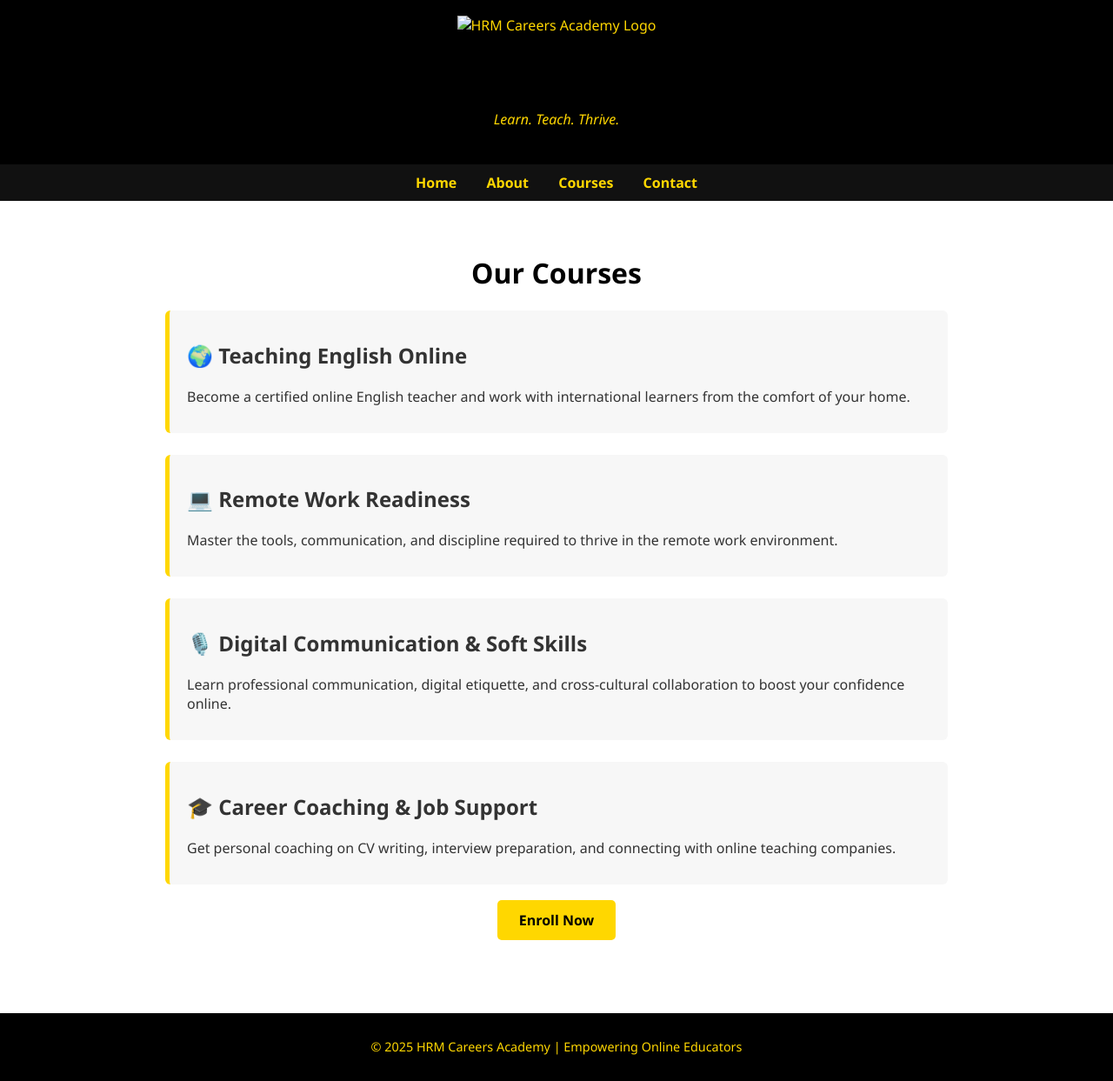
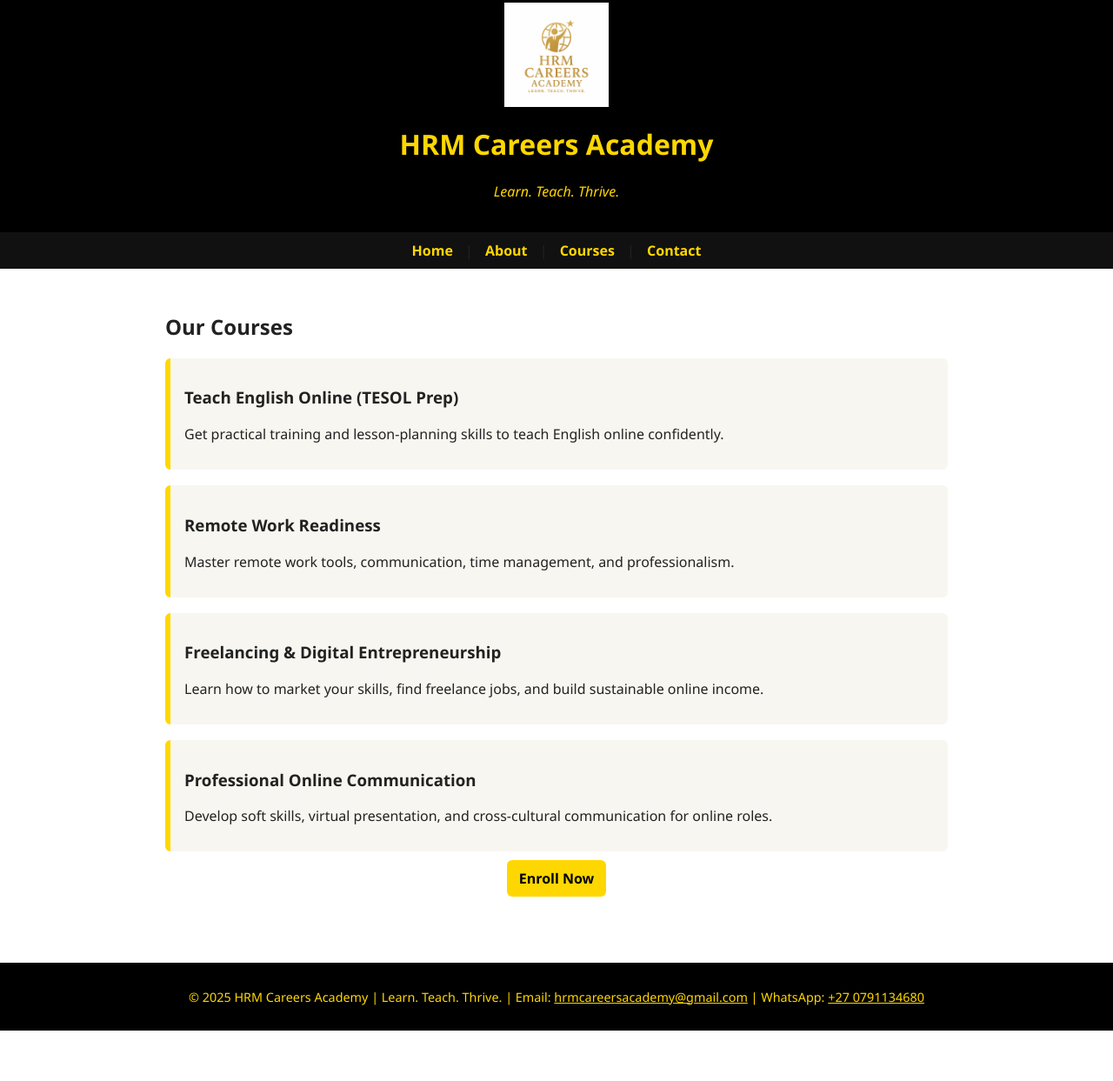
Before and after one commit to hrmcareersacademy/hrmcareersacademy.github.io, a plain HTML site: page courses.html in a window 1280 px wide. Shown: the part 17-1260 px from the top of the page at 87% size. After the commit the page ends 1202 px from the top, so only its background shows below. Drawn offline with Linux system fonts and the light colour scheme.

Commit message:
Add files via upload
Upload complete HRM Careers Academy website files

```diff
--- a/courses.html
+++ b/courses.html
@@ -1,117 +1,59 @@
-<!DOCTYPE html>
+<!doctype html>
 <html lang="en">
 <head>
-  <meta charset="UTF-8">
-  <meta name="viewport" content="width=device-width, initial-scale=1.0">
+<meta charset="utf-8">
+<meta name="viewport" content="width=device-width,initial-scale=1">
 <title>Courses - HRM Careers Academy</title>
 <style>
-    body {
-      font-family: "Segoe UI", Arial, sans-serif;
-      background-color: #fff;
-      color: #333;
-      margin: 0;
-      text-align: center;
-    }
-    header {
-      background-color: #000;
-      color: gold;
-      padding: 25px 10px;
-    }
-    header img {
-      width: 120px;
-      margin-top: 10px;
-    }
-    nav {
-      background-color: #111;
-      padding: 10px;
-    }
-    nav a {
-      color: gold;
-      text-decoration: none;
-      margin: 0 15px;
-      font-weight: bold;
-    }
-    nav a:hover {
-      text-decoration: underline;
-    }
-    main {
-      padding: 40px 20px;
-      max-width: 900px;
-      margin: 0 auto;
-      text-align: left;
-    }
-    h1 {
-      text-align: center;
-      color: #000;
-    }
-    .course {
-      background-color: #f7f7f7;
-      border-left: 5px solid gold;
-      padding: 15px 20px;
-      margin-bottom: 25px;
-      border-radius: 6px;
-    }
-    .button {
-      background-color: gold;
-      color: black;
-      padding: 12px 25px;
-      text-decoration: none;
-      border-radius: 5px;
-      font-weight: bold;
-    }
-    footer {
-      background-color: #000;
-      color: gold;
-      padding: 15px;
-      margin-top: 40px;
-      font-size: 0.9em;
-    }
+body{font-family:Segoe UI, Arial, sans-serif;margin:0;color:#222;}
+header{background:#000;color:gold;padding:20px 10px;text-align:center;}
+.logo{width:120px;height:auto;margin:0 auto 8px;display:block;}
+nav{background:#111;padding:10px;text-align:center;}
+nav a{color:gold;text-decoration:none;margin:0 10px;font-weight:700;}
+main{padding:30px 20px;max-width:900px;margin:0 auto;text-align:left;}
+.course{background:#f8f6f0;border-left:6px solid gold;padding:14px 16px;margin-bottom:18px;border-radius:6px;}
+.btn{background:gold;color:black;padding:10px 14px;border-radius:6px;text-decoration:none;font-weight:700;}
+footer{background:#000;color:gold;padding:15px;margin-top:40px;text-align:center;}
 </style>
 </head>
 <body>
 <header>
-    <img src="logo.png" alt="HRM Careers Academy Logo">
+  <img src="logo.png" class="logo" alt="HRM Careers Academy logo">
   <h1>HRM Careers Academy</h1>
   <p><em>Learn. Teach. Thrive.</em></p>
 </header>
 
 <nav>
-    <a href="index.html">Home</a>
-    <a href="about.html">About</a>
-    <a href="courses.html">Courses</a>
+  <a href="index.html">Home</a> |
+  <a href="about.html">About</a> |
+  <a href="courses.html">Courses</a> |
   <a href="contact.html">Contact</a>
 </nav>
 
 <main>
-    <h1>Our Courses</h1>
-
+  <h2>Our Courses</h2>
   <div class="course">
-      <h2>🌍 Teaching English Online</h2>
-      <p>Become a certified online English teacher and work with international learners from the comfort of your home.</p>
+    <h3>Teach English Online (TESOL Prep)</h3>
+    <p>Get practical training and lesson-planning skills to teach English online confidently.</p>
   </div>
-
   <div class="course">
-      <h2>💻 Remote Work Readiness</h2>
-      <p>Master the tools, communication, and discipline required to thrive in the remote work environment.</p>
+    <h3>Remote Work Readiness</h3>
+    <p>Master remote work tools, communication, time management, and professionalism.</p>
   </div>
-
   <div class="course">
-      <h2>🎙️ Digital Communication & Soft Skills</h2>
-      <p>Learn professional communication, digital etiquette, and cross-cultural collaboration to boost your confidence online.</p>
+    <h3>Freelancing & Digital Entrepreneurship</h3>
+    <p>Learn how to market your skills, find freelance jobs, and build sustainable online income.</p>
   </div>
-
   <div class="course">
-      <h2>🎓 Career Coaching & Job Support</h2>
-      <p>Get personal coaching on CV writing, interview preparation, and connecting with online teaching companies.</p>
+    <h3>Professional Online Communication</h3>
+    <p>Develop soft skills, virtual presentation, and cross-cultural communication for online roles.</p>
   </div>
-
-    <p style="text-align:center; margin-top:30px;">
-      <a href="contact.html" class="button">Enroll Now</a>
-    </p>
+  <p style="text-align:center;margin-top:20px;"><a href="contact.html" class="btn">Enroll Now</a></p>
 </main>
 
-  <footer>
-    <p>© 2025 HRM Careers Academy | Empowering Online Educators</p>
+<footer style="background:#000;color:gold;padding:15px;margin-top:40px;font-size:0.9em;text-align:center;">
+  <p>© 2025 HRM Careers Academy | Learn. Teach. Thrive. | Email: <a href="mailto:hrmcareersacademy@gmail.com" style="color:gold">hrmcareersacademy@gmail.com</a> | WhatsApp: <a href="https://wa.me/270791134680" style="color:gold">+27 0791134680</a></p>
 </footer>
+
 </body>
 </html>
```
Also changed, not shown: about.html (+22 -65 lines), contact.html (added, +59 -0 lines), index.html (+41 -66 lines), logo.png (added), qr_code.png (added). Lines whose indentation alone changed are shown as unchanged.
